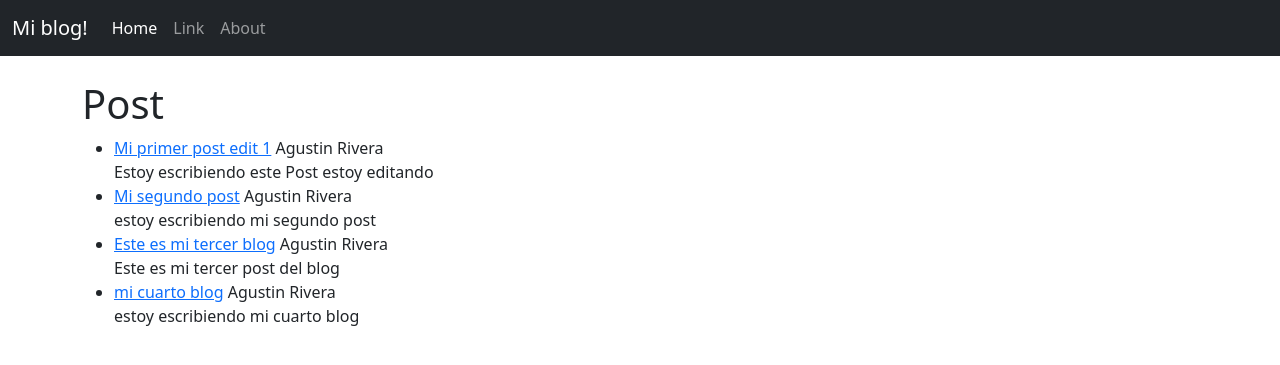
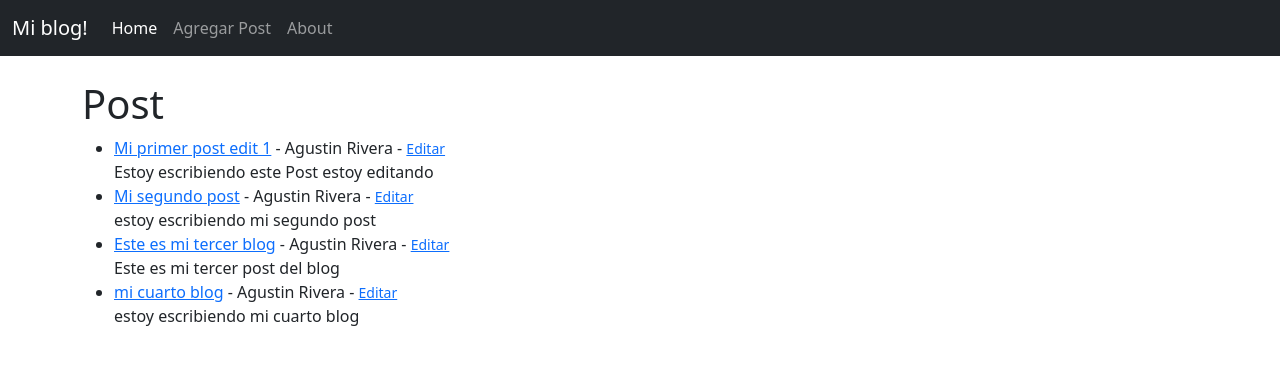
Before and after one commit to agusriv/ProyectoFinal, a Django app: page / in a window 1280 px wide. Shown: the top 365 px of the page. Run offline with Django 4.2, Linux system fonts and the light colour scheme; data comes from the database, SQL or seed files in the repository; both versions use the stored data as it was after the commit.

Commit message:
se agrego parte del crud

```diff
--- /dev/null
+++ b/myproject/appblog/forms.py
@@ -0,0 +1 @@
+from django import forms
--- a/myproject/appblog/models.py
+++ b/myproject/appblog/models.py
@@ -1,13 +1,16 @@
 from django.db import models
 from django.contrib.auth.models import User
-
+from django.urls import reverse
 # Create your models here.
 
 class Post(models.Model):
     titulo = models.CharField(max_length=60)
-    titulo_tag = models.CharField(max_length=60, default="Blog by agustin!")
+    titulo_tag = models.CharField(max_length=60)
     autor = models.ForeignKey(User, on_delete=models.CASCADE)
     cuerpo = models.TextField()
 
     def __str__(self):
-        return (self.titulo) + ' | ' + str(self.autor)
+        return f"{self.titulo} + ' | ' + str{self.autor}"
+
+    def get_absolute_url(self):
+        return reverse ('inicio')
--- a/myproject/appblog/templates/appblog/base.html
+++ b/myproject/appblog/templates/appblog/base.html
@@ -24,10 +24,10 @@
           <div class="collapse navbar-collapse" id="navbarSupportedContent">
             <ul class="navbar-nav me-auto mb-2 mb-lg-0">
               <li class="nav-item">
-                <a class="nav-link active" aria-current="page" href="#">Home</a>
+                <a class="nav-link active" aria-current="page" href="{% url 'inicio' %}">Home</a>
               </li>
               <li class="nav-item">
-                <a class="nav-link" href="#">Link</a>
+                <a class="nav-link" href="{% url 'agregar-post' %}">Agregar Post</a>
               </li>
               <li class="nav-item">
                 <a class="nav-link" href="#">About</a>
--- a/myproject/appblog/templates/appblog/inicio.html
+++ b/myproject/appblog/templates/appblog/inicio.html
@@ -7,9 +7,10 @@
 <h1> Post </h1>
 <ul>
 {% for Post in object_list %}
-    <li><a href="{% url 'detalle-post' Post.pk %}">{{ Post.titulo }}</a>
-    {{ Post.autor.first_name }}
-    {{Post.autor.last_name }} <br/>
+    <li><a href="{% url 'detalle-post' Post.id %}"
+    >{{ Post.titulo }}</a> - {{ Post.autor.first_name }}
+    {{Post.autor.last_name }} - <small><a href="{% url 'actualizar-post' Post.id %}">Editar</a></small>
+    <br/>
     {{ Post.cuerpo }}</li>
 {% endfor %}
 </ul>
--- a/myproject/appblog/urls.py
+++ b/myproject/appblog/urls.py
@@ -1,8 +1,10 @@
 from django.urls import path
-from appblog.views import inicio, PostDetail
+from appblog.views import PostList, PostDetail, PostCreate, PostUpdate
 
 
 urlpatterns = [
-    path('', inicio.as_view(), name="inicio"),
+    path('', PostList.as_view(), name="inicio"),
     path('post/<pk>/', PostDetail.as_view(), name="detalle-post"),
+    path('add_post/', PostCreate.as_view(), name="agregar-post"),
+    path('editar/post/<pk>',PostUpdate.as_view(), name="actualizar-post" ),
 ]
--- a/myproject/appblog/views.py
+++ b/myproject/appblog/views.py
@@ -1,6 +1,8 @@
 from django.shortcuts import render
-from django.views.generic import ListView, DetailView
+from django.views.generic import ListView, DetailView, CreateView, UpdateView
 from appblog.models import Post
+
+
 
 from myproject.settings import BASE_DIR
 # Create your views here.
@@ -10,10 +12,21 @@ def inicio(request):
    return render(request, "appblog/inicio.html")
    """
 
-class inicio(ListView):
+class PostList(ListView):
     model = Post
     template_name = 'appblog/inicio.html'
 
 class PostDetail(DetailView):
    model = Post
    template_name = 'appblog/detail_post.html'
+
+class PostCreate(CreateView):
+    model = Post
+    success_url = ""
+    fields = "__all__"
+    template_name = "appblog/Post_form.html"
+
+class PostUpdate(UpdateView):
+    model = Post
+    success_url = ""
+    fields = "__all__"
```
Also changed, not shown: myproject/appblog/templates/appblog/Post_form.html (added, +19 -0 lines), myproject/db.sqlite3.
